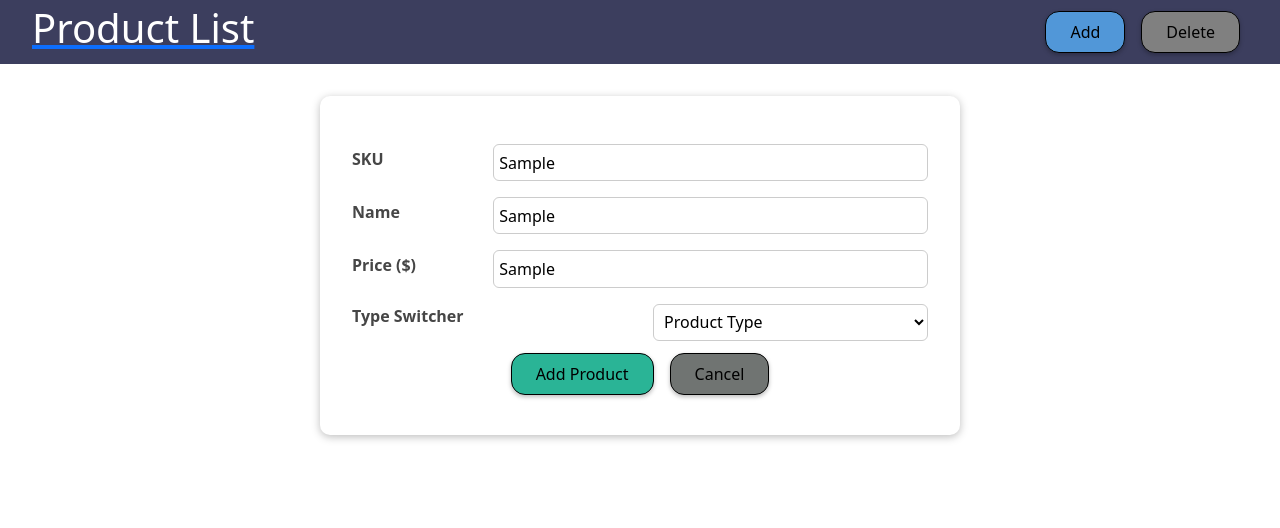
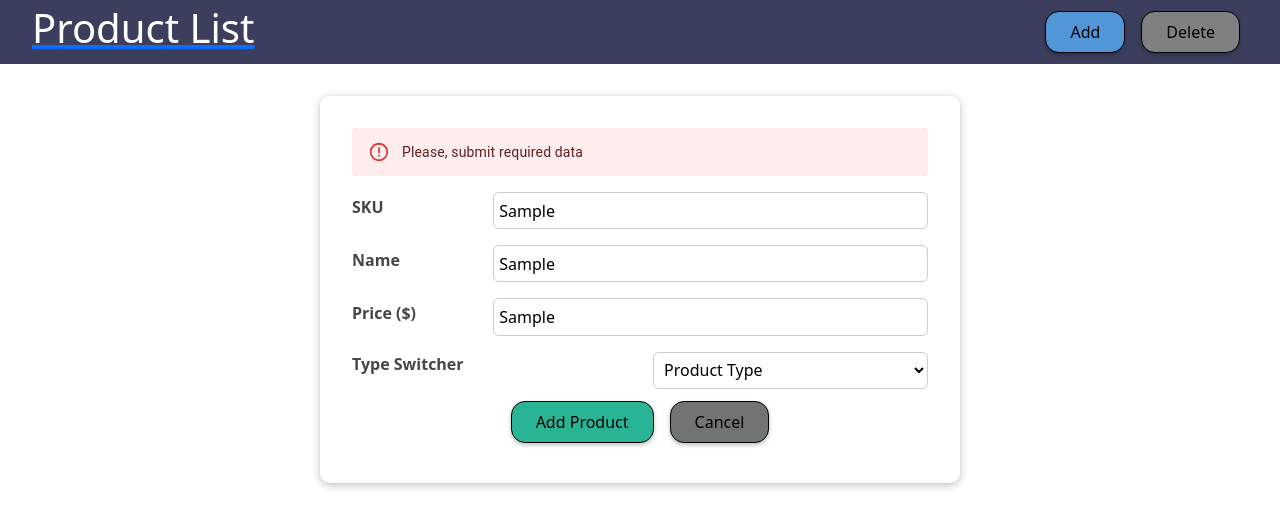
Before and after one commit to ahmedbecirevic/products-app-scandiweb, a React (Create React App) app: page /addproduct in a window 1280 px wide. Both pictures are taken after typing "Sample", "Sample", "Sample" into the empty fields and a click on the button "Add Product". Shown: the top 528 px of the page. Built offline with nearby package versions, Linux system fonts and the light colour scheme; no server answers.

Commit message:
add error message if fields missing

```diff
--- a/package.json
+++ b/package.json
@@ -3,6 +3,9 @@
   "version": "0.1.0",
   "private": true,
   "dependencies": {
+    "@emotion/react": "^11.4.1",
+    "@emotion/styled": "^11.3.0",
+    "@mui/material": "^5.0.2",
     "@testing-library/jest-dom": "^5.11.6",
     "@testing-library/react": "^11.2.2",
     "@testing-library/user-event": "^12.5.0",
--- a/src/components/Products/NewProduct/NewProduct.js
+++ b/src/components/Products/NewProduct/NewProduct.js
@@ -6,6 +6,7 @@ import classes from './NewProduct.module.css';
 import Dvd from './ProductTypes/Dvd';
 import Book from './ProductTypes/Book';
 import Furniture from './ProductTypes/Furniture';
+import Alert from '@mui/material/Alert';
 
 const NewProduct = () => {
   const [formIsValid, setFormIsValid] = useState(false);
@@ -14,6 +15,7 @@ const NewProduct = () => {
   const [sku, setSku] = useState('');
   const [price, setPrice] = useState('');
   const [productType, setProductType] = useState(undefined);
+  const [showError, setShowError] = useState(false);
 
   const skuChangeHandler = event => {
     setSku(event.target.value);
@@ -45,6 +47,7 @@ const NewProduct = () => {
   // handle form submission func
   const submitHandler = event => {
     event.preventDefault();
+    setShowError(!formIsValid || !prodTypeIsValid);
     if (formIsValid && prodTypeIsValid) {
       // pass the data from reducer to API and ctx
       console.log('All Good!');
@@ -66,6 +69,9 @@ const NewProduct = () => {
 
   return (
     <Card className={classes['new-product']}>
+      {showError && (
+        <Alert severity='error'>Please, submit required data</Alert>
+      )}
       <form onSubmit={submitHandler}>
         <Input
           type='text'
@@ -107,7 +113,7 @@ const NewProduct = () => {
             Book
           </option>
         </select>
-        <Card>{productType}</Card>
+        <div>{productType}</div>
         <div className={classes.actions}>
           <Button type='submit' className={classes['btn-add']}>
             Add Product
```
Also changed, not shown: 1 other file (tests, documents, lock files or other folders).
